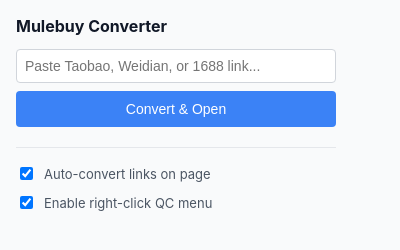
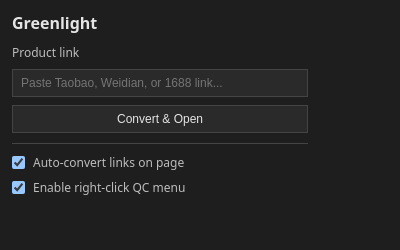
Before and after one commit to s4wyer/greenlight, a browser extension: page extension/public/popup.html in a window 400 px wide. Drawn offline with Linux system fonts and the light colour scheme.

Commit message:
refactor the UI

```diff
--- /dev/null
+++ b/extension/public/popup.css
@@ -0,0 +1,117 @@
+:root {
+	color-scheme: dark;
+	background: #1e1e1e;
+	color: #e5e5e5;
+	font-family: system-ui, -apple-system, "Segoe UI", sans-serif;
+}
+
+body {
+	margin: 0;
+	padding: 0;
+	background: #1e1e1e;
+	color: #e5e5e5;
+}
+
+.panel {
+	width: 320px;
+	padding: 12px;
+	box-sizing: border-box;
+}
+
+h2 {
+	margin: 0 0 10px 0;
+	font-size: 16px;
+	font-weight: 600;
+}
+
+.label {
+	display: block;
+	margin: 10px 0 8px 0;
+	font-size: 12px;
+	color: #bdbdbd;
+}
+
+.input {
+	width: 100%;
+	box-sizing: border-box;
+	background: #2a2a2a;
+	color: #e5e5e5;
+	border: 1px solid #444;
+	padding: 6px 8px;
+	font-size: 12px;
+}
+
+.row {
+	display: flex;
+	gap: 8px;
+}
+
+.row .input {
+	flex: 1;
+}
+
+.button {
+	background: #2a2a2a;
+	color: #e5e5e5;
+	border: 1px solid #444;
+	padding: 6px 10px;
+	font-size: 12px;
+	cursor: pointer;
+}
+
+.button:active {
+	background: #3a3a3a;
+}
+
+.input-group {
+	display: flex;
+	flex-direction: column;
+	gap: 8px;
+}
+
+#result {
+	margin-top: 12px;
+	font-size: 12px;
+	word-break: break-all;
+}
+
+#result:empty {
+	margin-top: 0;
+}
+
+#result a {
+	color: #58a6ff;
+	text-decoration: none;
+}
+
+#result a:hover {
+	text-decoration: underline;
+}
+
+.error {
+	color: #f87171;
+	word-break: normal;
+}
+
+.settings {
+	margin-top: 10px;
+	padding-top: 10px;
+	border-top: 1px solid #444;
+	display: flex;
+	flex-direction: column;
+	gap: 8px;
+}
+
+.toggle-label {
+	display: flex;
+	align-items: center;
+	gap: 8px;
+	font-size: 12px;
+	color: #bdbdbd;
+	cursor: pointer;
+}
+
+.toggle-label input[type="checkbox"] {
+	margin: 0;
+	cursor: pointer;
+}
--- a/extension/public/popup.html
+++ b/extension/public/popup.html
@@ -1,98 +1,34 @@
 <!DOCTYPE html>
-<html>
+<html lang="en">
 	<head>
 		<meta charset="utf-8">
+		<meta name="viewport" content="width=device-width, initial-scale=1">
 		<title>Greenlight</title>
-  <style>
-    body {
-      font-family: -apple-system, BlinkMacSystemFont, 'Segoe UI', Roboto, Helvetica, Arial, sans-serif;
-      width: 320px;
-      padding: 16px;
-      margin: 0;
-      background: #f9fafb;
-    }
-    h2 {
-      font-size: 16px;
-      margin-top: 0;
-      color: #111827;
-    }
-    .input-group {
-      display: flex;
-      flex-direction: column;
-      gap: 8px;
-    }
-    input[type="text"] {
-      width: 100%;
-      padding: 8px;
-      border: 1px solid #d1d5db;
-      border-radius: 4px;
-      font-size: 14px;
-      box-sizing: border-box;
-    }
-    button {
-      background-color: #3b82f6;
-      color: white;
-      border: none;
-      padding: 10px;
-      border-radius: 4px;
-      cursor: pointer;
-      font-size: 14px;
-      font-weight: 500;
-    }
-    button:hover {
-      background-color: #2563eb;
-    }
-    #result {
-      margin-top: 16px;
-      font-size: 13px;
-      word-break: break-all;
-    }
-    #result a {
-      color: #2563eb;
-      text-decoration: none;
-    }
-    #result a:hover {
-      text-decoration: underline;
-    }
-    .error {
-      color: #ef4444;
-    }
-    .settings {
-      margin-top: 20px;
-      padding-top: 16px;
-      border-top: 1px solid #e5e7eb;
-      display: flex;
-      flex-direction: column;
-      gap: 10px;
-    }
-    .toggle-label {
-      display: flex;
-      align-items: center;
-      gap: 8px;
-      font-size: 13px;
-      color: #4b5563;
-      cursor: pointer;
-    }
-  </style>
+		<link rel="stylesheet" href="popup.css">
 	</head>
 	<body>
-  <h2>Mulebuy Converter</h2>
+		<main class="panel">
+			<h2>Greenlight</h2>
+
+			<label class="label" for="linkInput">Product link</label>
 			<div class="input-group">
-    <input type="text" id="linkInput" placeholder="Paste Taobao, Weidian, or 1688 link..." />
-    <button id="convertBtn">Convert & Open</button>
+				<input type="text" id="linkInput" class="input" placeholder="Paste Taobao, Weidian, or 1688 link...">
+				<button id="convertBtn" class="button">Convert & Open</button>
 			</div>
+
 			<div id="result"></div>
 
 			<div class="settings">
 				<label class="toggle-label">
-      <input type="checkbox" id="toggleAutoConvert" />
+					<input type="checkbox" id="toggleAutoConvert">
 					<span>Auto-convert links on page</span>
 				</label>
 				<label class="toggle-label">
-      <input type="checkbox" id="toggleRightClick" />
+					<input type="checkbox" id="toggleRightClick">
 					<span>Enable right-click QC menu</span>
 				</label>
 			</div>
+		</main>
 
 		<script src="popup.js"></script>
 	</body>
```
Also changed, not shown: extension/pnpm-lock.yaml (deleted), extension/public/manifest.json, 1 other file. Lines whose indentation alone changed are shown as unchanged.
